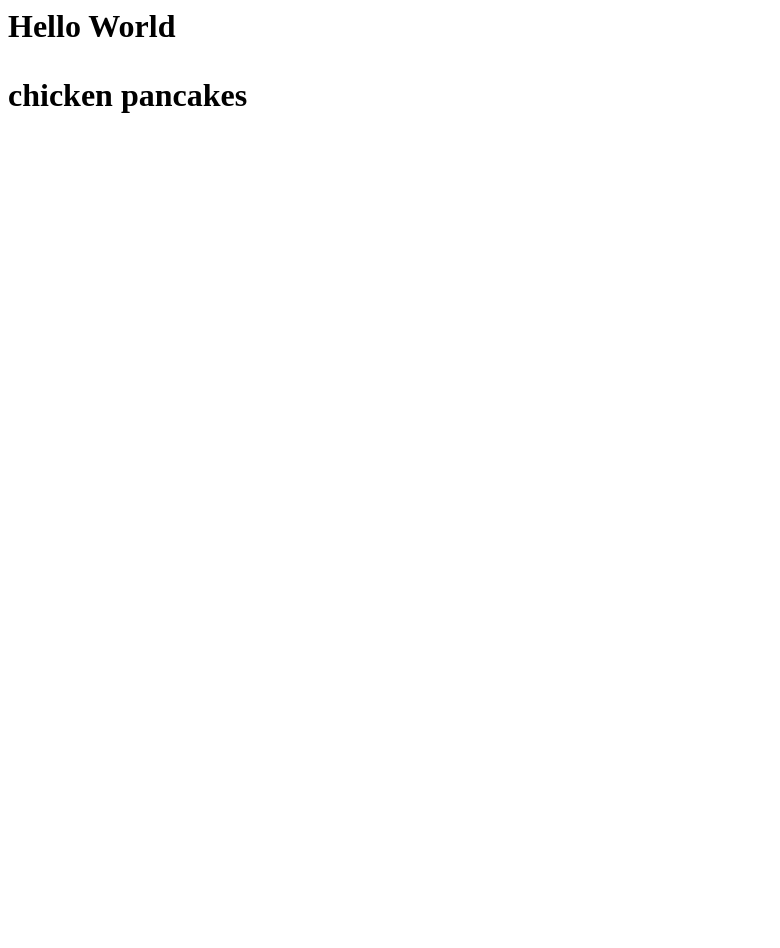
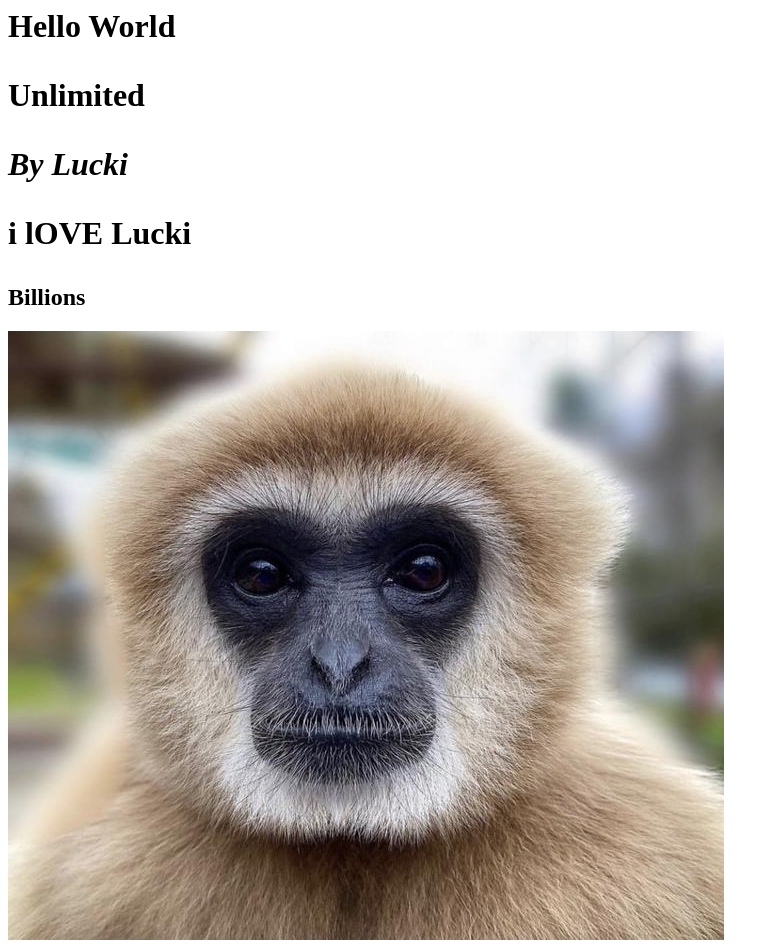
Before and after one commit to BigEzay/Art101, a plain HTML site: page index.html in a window 1280 px wide. Shown: the whole page, without its empty margins (0-780 px from the left). Before the commit the page ends 800 px from the top, so only its background shows below. Drawn offline with Linux system fonts and the light colour scheme.

Commit message:
monkey added

```diff
--- a/index.html
+++ b/index.html
@@ -1,2 +1,8 @@
 <h1>Hello World<h1>
-    <p>chicken pancakes</p>
+    <p>Unlimited</p>
+    <p><em>By Lucki</em></p>
+
+<p>i <strong>lOVE</strong> Lucki</p>
+
+<h2>Billions</h2>
+<img src='billions monkey.jpg'>
```
Also changed, not shown: billions monkey.jpg (added).
